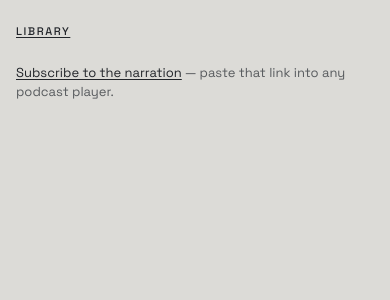
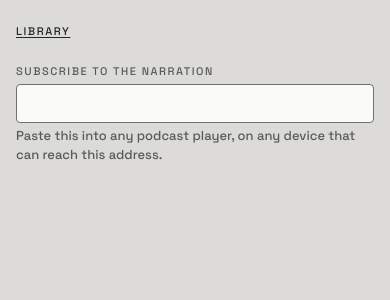
Before and after one commit to kclaudeeager/ai-video-maker, a FastAPI app: template src/videomaker/web/templates/work.html in a window 390 px wide. Shown: the part 91-391 px from the top of the page. Run offline with FastAPI, Linux system fonts and the light colour scheme; the template is opened without the code that fills it, so the values that code supplies are empty; parts of the project's set-up code (start-up, migrations or seed data) failed here and were passed over.

Commit message:
feat: hand the feed over as an address, not a link
Clicking "Subscribe to the narration" navigated the browser to the raw XML,
which is a dead end for the reader this view is for. A feed address is addressed
to a podcast player; the only useful thing to do with it is paste it into one.
So: a readonly field that selects itself on focus — the same pattern, and the
same reasoning, as the file paths on the render page.

The URL has to be absolute, because a player is handed it with no page to
resolve it against. Built in the route rather than in the template so rule 6's
"no absolute URL in a template" stays exactly as strict as it was, and taken from
the request, so whatever address reached this page is the address handed to the
player.

**The page now says which case it is in, because "any podcast player" was
wrong.** `serve` binds loopback by default, and `localhost` is precisely the one
address another device cannot reach — on a phone that name means the phone. A
loopback address is now labelled as working in a player on this machine, and
names the command that changes it. A reachable address gets the old wording,
plus, when the request itself carried credentials, the fact that a player will
need them too: `PasswordGate` covers the feed and the mp3s alike, and a player
handed a bare URL gets a 401 that most report as "feed not found". Keyed off the
request rather than the environment, so it stays right behind a tunnel or a
proxy the server cannot see.

`test_no_reader_page_references_an_external_url` now strips the page's own origin
before searching. That rule is "nothing loads from a CDN, and no third party
learns a page was viewed"; a page naming itself is neither. Everything else stays
as blunt as it was, and `test_the_origin_exemption_does_not_hide_a_cdn` is the
guard on the exemption.

Measured against a network bind: the feed and its enclosures answer 401 bare and
200 with credentials, and ffprobe streams 215.95 s of audio through the URL a
player would use.

Co-Authored-By: Claude Opus 5 (1M context) <noreply@anthropic.com>
Claude-Session: https://claude.ai/code/session_01QS3V4Cg58a84LBAF5WvvmL
Signed-off-by: Claude Kwizera <claudekwizera003@gmail.com>

```diff
--- a/src/videomaker/web/static/style.css
+++ b/src/videomaker/web/static/style.css
@@ -2422,6 +2422,13 @@ video {
   color: var(--ink-soft);
 }
 
+/* Held to the reading measure: a feed address is a string to copy, and a field
+   run to the full width of a wide window is harder to take in, not easier. */
+.subscribe {
+  max-width: var(--measure);
+  margin-bottom: var(--s6);
+}
+
 .book-block {
   margin-bottom: var(--s5);
 }
--- a/src/videomaker/web/templates/work.html
+++ b/src/videomaker/web/templates/work.html
@@ -17,11 +17,35 @@
   {# A narrated work is a podcast, and every player already speaks RSS — which
      makes this the cheapest publishing this tool has. Shown always rather than
      only when something is narrated: a feed of nothing is a valid feed, and
-     subscribing before there is anything is a reasonable thing to do. #}
-  <p class="hint flush">
-    <a href="/library/{{ work.id }}/feed.xml">Subscribe to the narration</a> —
-    paste that link into any podcast player.
-  </p>
+     subscribing before there is anything is a reasonable thing to do.
+
+     A field to copy rather than a link to follow. A link sends the browser to
+     the XML, which is a dead end for the person this view is for — the feed is
+     addressed to a podcast player, and the only useful thing to do with it is
+     paste it into one. Same readonly-and-select-on-focus pattern as the file
+     paths on the render page, for the same reason. #}
+  <label class="path-copy subscribe">
+    <span class="path-label">Subscribe to the narration</span>
+    <input class="path-field" type="text" readonly value="{{ feed_url }}"
+           onfocus="this.select()" aria-label="Podcast feed address for {{ work.title }}">
+    {% if feed_is_local_only %}
+      <span class="hint flush">
+        Paste this into a podcast player <em>on this machine</em> — gPodder, Apple
+        Podcasts, VLC. A phone cannot reach it: <code>localhost</code> on a phone
+        means the phone. To subscribe from another device, serve on your network
+        with <code>{{ public_bind_command }}</code> and
+        <code>{{ password_env }}</code> set, then copy this address again.
+      </span>
+    {% else %}
+      <span class="hint flush">
+        Paste this into any podcast player, on any device that can reach this
+        address.{% if feed_needs_password %} It is behind the password gate, so a
+        player that cannot ask for a username and password needs them in the
+        address: put <code>{{ auth_username }}:your-password@</code> in front of
+        the host.{% endif %}
+      </span>
+    {% endif %}
+  </label>
   {% for book in books %}
     <section class="stack book-block">
       <h2 class="section-title flush">{{ book.name }}</h2>
```
Also changed, not shown: src/videomaker/web/routes/library.py (+28 -1 lines), tests/unit/test_feed.py (+62 -1 lines), tests/unit/test_web_templates.py (+17 -1 lines).
